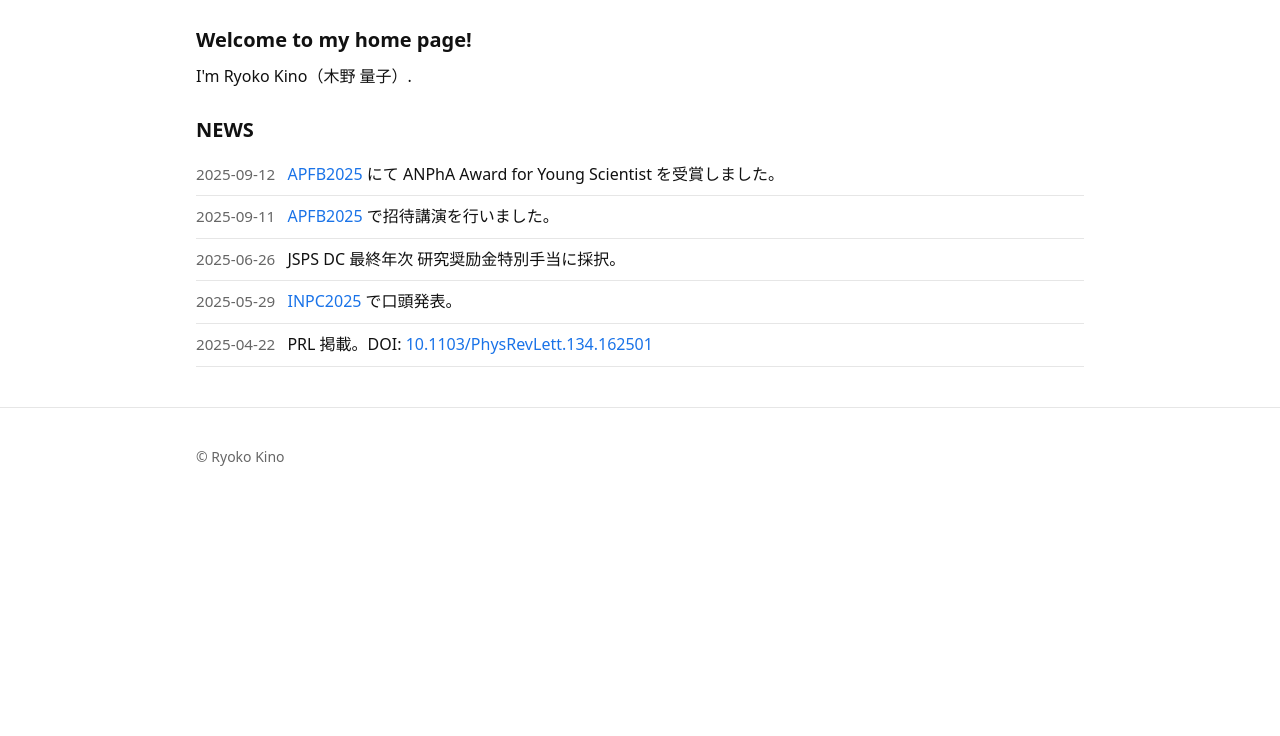
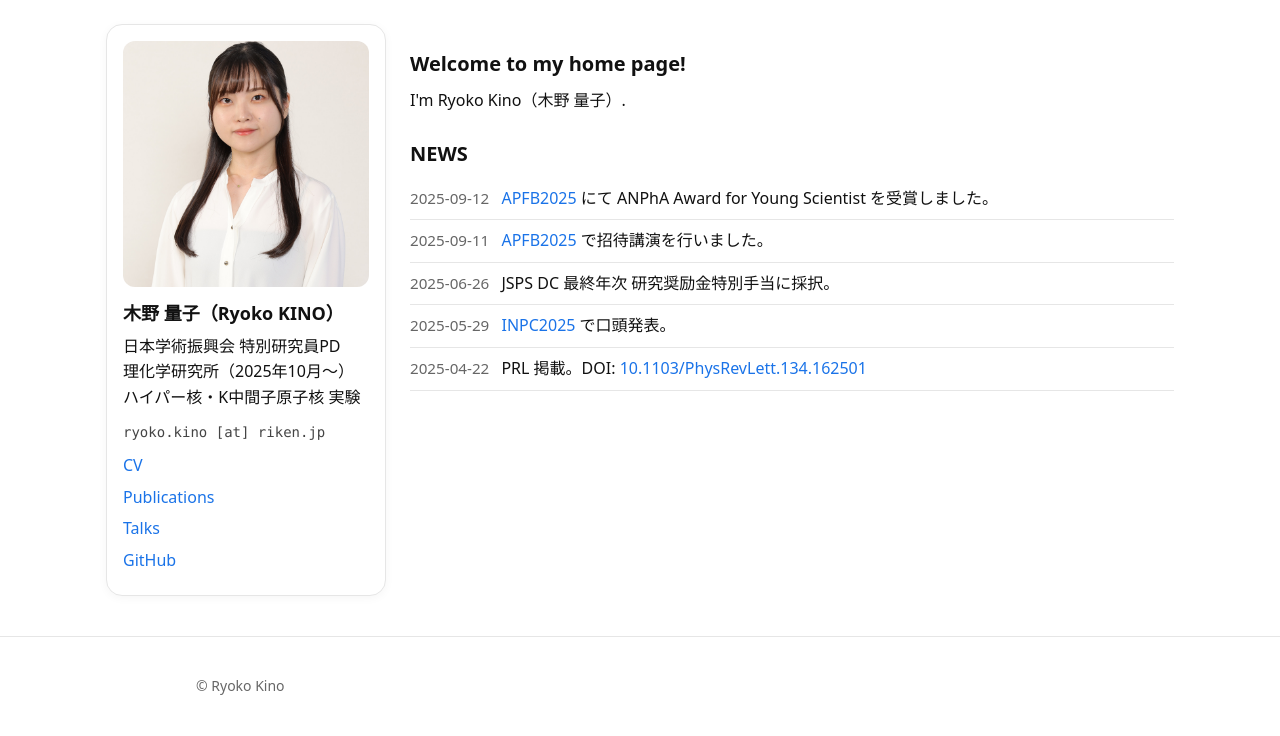
Before and after one commit to Ryoko0710/ryoko0710.github.io, a Jekyll site: the page built from index.html, in a window 1280 px wide. Shown: the part 240-976 px from the top of the page. Built offline with Jekyll 4.4.1, drawn with Linux system fonts in a browser that asks for light colours; before the commit the page ends 900 px from its top, so only the background shows below that.

Commit message:
Add sidebar profile on home pages (JA/EN)

```diff
--- /dev/null
+++ b/_includes/sidebar-profile.html
@@ -0,0 +1,32 @@
+<div class="profile-card">
+  <img class="profile-photo" src="/assets/img/profile.jpg" alt="Ryoko Kino portrait">
+  {% if page.lang == 'en' %}
+    <h3>Ryoko KINO</h3>
+    <p>
+      JSPS Postdoctoral Fellow (PD)<br>
+      RIKEN (from Oct. 2025)<br>
+      Hypernuclear/kaonic-nuclei experiments
+    </p>
+    <p class="mono">ryoko.kino [at] riken.jp</p>
+    <ul class="profile-links">
+      <li><a href="/en/cv/">CV</a></li>
+      <li><a href="/en/publications/">Publications</a></li>
+      <li><a href="/en/talk/">Talks</a></li>
+      <li><a href="https://github.com/Ryoko0710" target="_blank" rel="noopener">GitHub</a></li>
+    </ul>
+  {% else %}
+    <h3>木野 量子（Ryoko KINO）</h3>
+    <p>
+      日本学術振興会 特別研究員PD<br>
+      理化学研究所（2025年10月〜）<br>
+      ハイパー核・K中間子原子核 実験
+    </p>
+    <p class="mono">ryoko.kino [at] riken.jp</p>
+    <ul class="profile-links">
+      <li><a href="/cv/">CV</a></li>
+      <li><a href="/publications/">Publications</a></li>
+      <li><a href="/talk/">Talks</a></li>
+      <li><a href="https://github.com/Ryoko0710" target="_blank" rel="noopener">GitHub</a></li>
+    </ul>
+  {% endif %}
+</div>
--- a/_layouts/default.html
+++ b/_layouts/default.html
@@ -11,9 +11,18 @@
 </head>
 <body>
   {% include header.html %}
-  <main class="container">
-    {{ content }}
-  </main>
+
+  <div class="wrap">
+    {% if page.sidebar == 'profile' %}
+      <aside class="sidebar">
+        {% include sidebar-profile.html %}
+      </aside>
+    {% endif %}
+    <main class="content">
+      {{ content }}
+    </main>
+  </div>
+
   {% include footer.html %}
 </body>
 </html>
--- a/assets/style.css
+++ b/assets/style.css
@@ -33,3 +33,30 @@ h2{font-size:20px;margin:24px 0 8px}
 .site-footer{border-top:1px solid var(--line);margin-top:40px;padding:24px 0;
   color:var(--muted);font-size:14px}
 main p{margin:0 0 12px}
+
+/* === 2-column layout for pages with sidebar === */
+.wrap{
+  max-width:1100px; margin:24px auto; padding:0 16px;
+  display:flex; gap:24px;
+}
+.content{ flex:1; min-width:0; }
+.sidebar{ width:280px; flex:0 0 280px; }
+@media (max-width:960px){
+  .wrap{ flex-direction:column; }
+  .sidebar{ width:auto; }
+}
+
+/* === Profile card === */
+.profile-card{
+  background:#fff; border:1px solid var(--line); border-radius:16px;
+  padding:16px; box-shadow:0 2px 10px rgba(0,0,0,.04);
+}
+.profile-photo{
+  width:100%; aspect-ratio:1/1; object-fit:cover;
+  border-radius:12px; display:block; margin-bottom:12px;
+}
+.profile-card h3{ margin:8px 0 6px; font-size:18px; }
+.profile-card p{ margin:6px 0 10px; color:var(--fg); }
+.profile-card .mono{ font-family:ui-monospace, Menlo, Consolas, monospace; font-size:14px; color:#444; }
+.profile-links{ list-style:none; padding:0; margin:10px 0 0; }
+.profile-links li{ margin:6px 0; }
--- a/en/index.html
+++ b/en/index.html
@@ -4,6 +4,7 @@ lang: en
 title: Ryoko Kino
 hreflang_ja: https://ryoko0710.github.io/
 hreflang_en: https://ryoko0710.github.io/en/
+sidebar: profile
 ---
 
 <section>
--- a/index.html
+++ b/index.html
@@ -4,6 +4,7 @@ lang: ja
 title: Ryoko Kino's Home
 hreflang_ja: https://ryoko0710.github.io/
 hreflang_en: https://ryoko0710.github.io/en/
+sidebar: profile
 ---
 
 <section>
```
